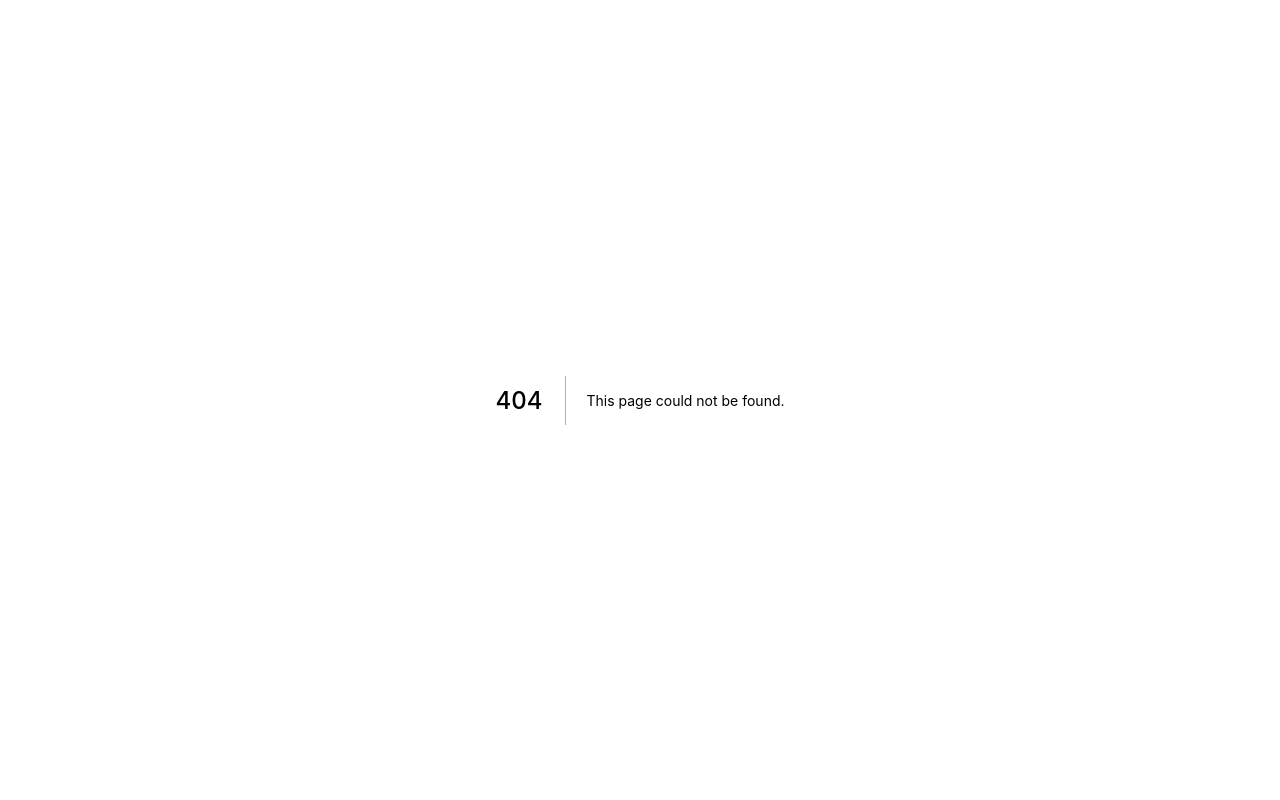
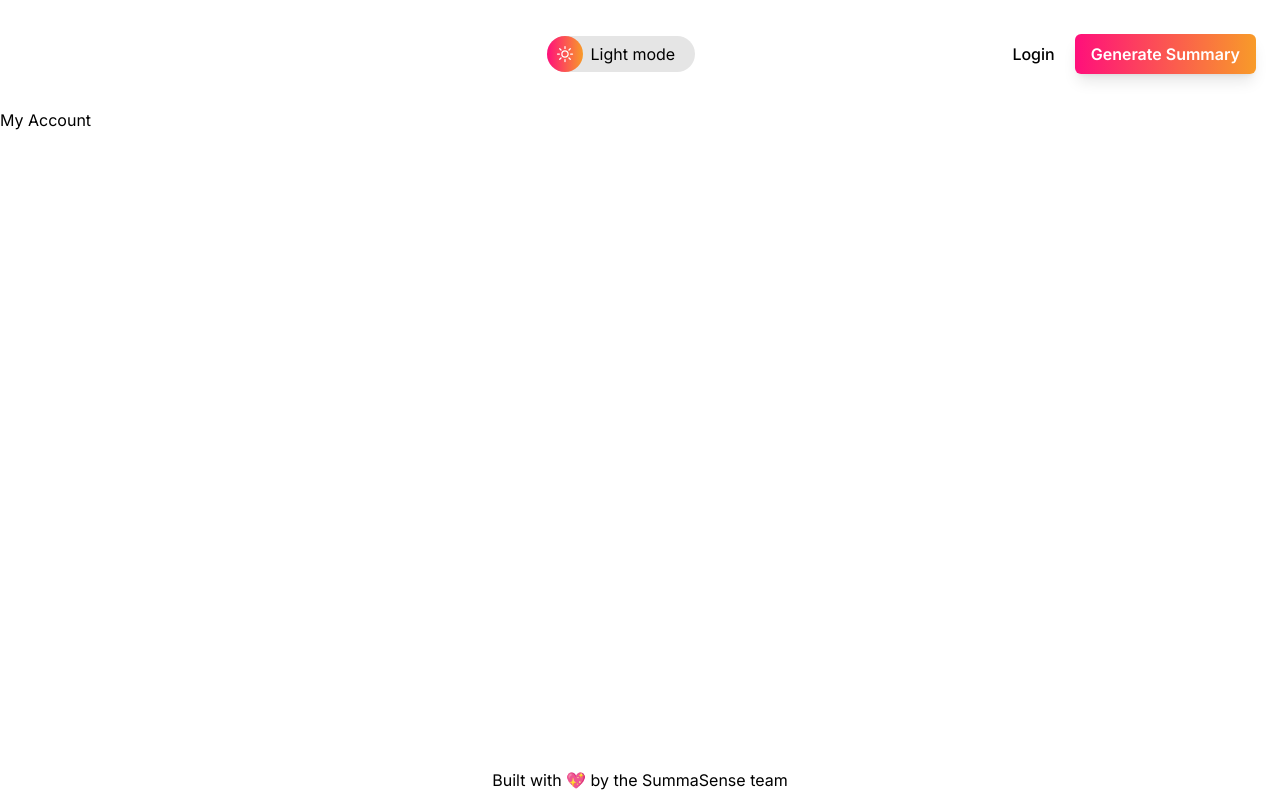
Before and after one commit to GauravSingh1402/discussion_summarizer, a Next.js app: page /account in a window 1280 px wide. Before the commit this address had no page. Built offline with nearby package versions, Linux system fonts and the light colour scheme.

Commit message:
Setup route for accounts page

```diff
--- /dev/null
+++ b/components/Account.jsx
@@ -0,0 +1,11 @@
+import React from 'react';
+
+const Account = () => {
+  return (
+    <div>
+      My Account
+    </div>
+  );
+}
+
+export default Account;
--- /dev/null
+++ b/pages/account.js
@@ -0,0 +1,13 @@
+import React from 'react';
+import Account from '../components/Account';
+import Layout from '../components/Layout';
+
+const account = () => {
+    return (
+        <Layout>
+            <Account />
+        </Layout>
+    );
+}
+
+export default account;
```
